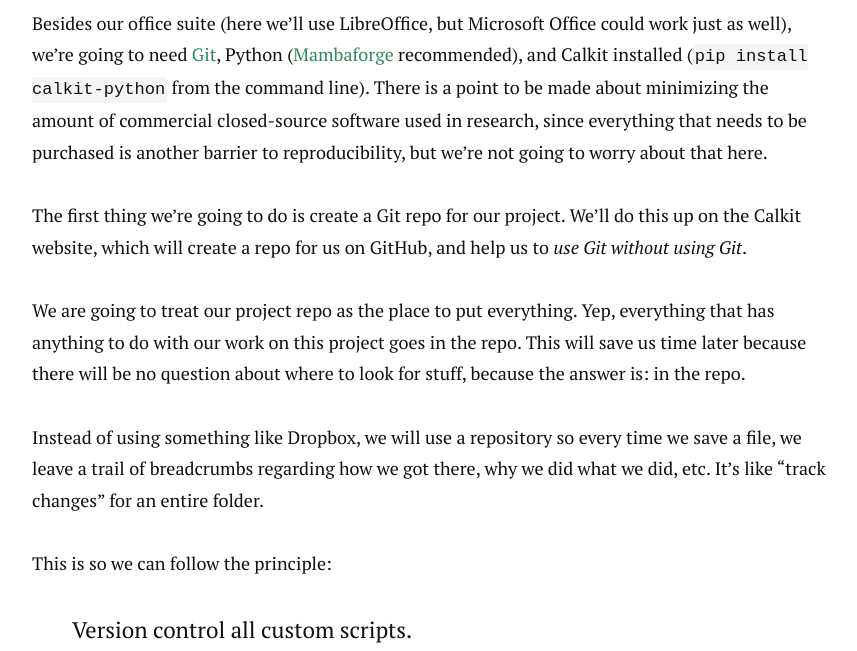
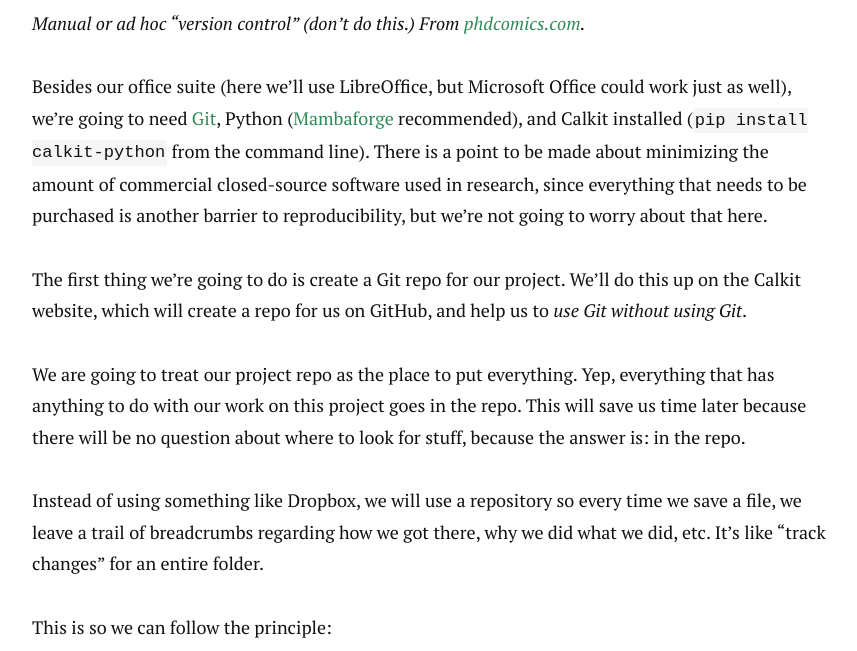
Before and after one commit to petebachant/petebachant.github.io, a Jekyll site: the page built from index.html, in a window 1280 px wide and 900 px high, scrolled down 2375 px, cut to the strip 249-900 px from the top of the window. Shown: the whole strip, without its empty margins (208-1065 px from the left). Built offline with Jekyll 4.4.1, drawn with Linux system fonts in a browser that asks for light colours; nearby versions of some CDN libraries; formulas are drawn with MathJax 3; the list of posts is cut into pages by our own code.

Commit message:
Add ad hoc version control caption

```diff
--- a/_posts/2024-11-11-office-repro.markdown
+++ b/_posts/2024-11-11-office-repro.markdown
@@ -45,6 +45,9 @@
   up-to-date.
 
 ![Manual version control.](/images/repro-office/phd-comics-version-control.webp)
+
+_Manual or ad hoc "version control" (don't do this.)
+From [phdcomics.com](https://phdcomics.com)._
 
 Besides our office suite
 (here we'll use LibreOffice, but Microsoft Office could work just as well),
```
